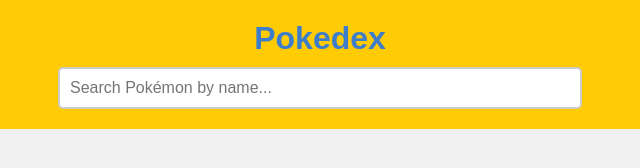
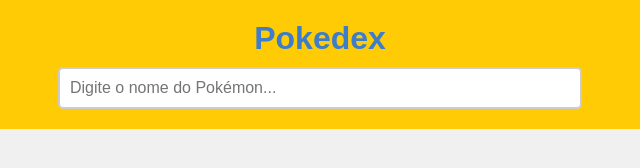
Before and after one commit to artBURRO/a, a plain HTML site: page index.html in a window 1280 px wide. Shown: the full height of the page, 320-960 px from the left. Drawn offline with Linux system fonts and the light colour scheme.

Commit message:
Update index.html

```diff
--- a/index.html
+++ b/index.html
@@ -9,7 +9,7 @@
 <body>
     <header>
         <h1>Pokedex</h1>
-        <input type="text" id="search" placeholder="Search Pokémon by name...">
+        <input type="text" id="search" placeholder="Digite o nome do Pokémon..." onkeyup="searchPokemon()">
     </header>
 
     <main>
```
